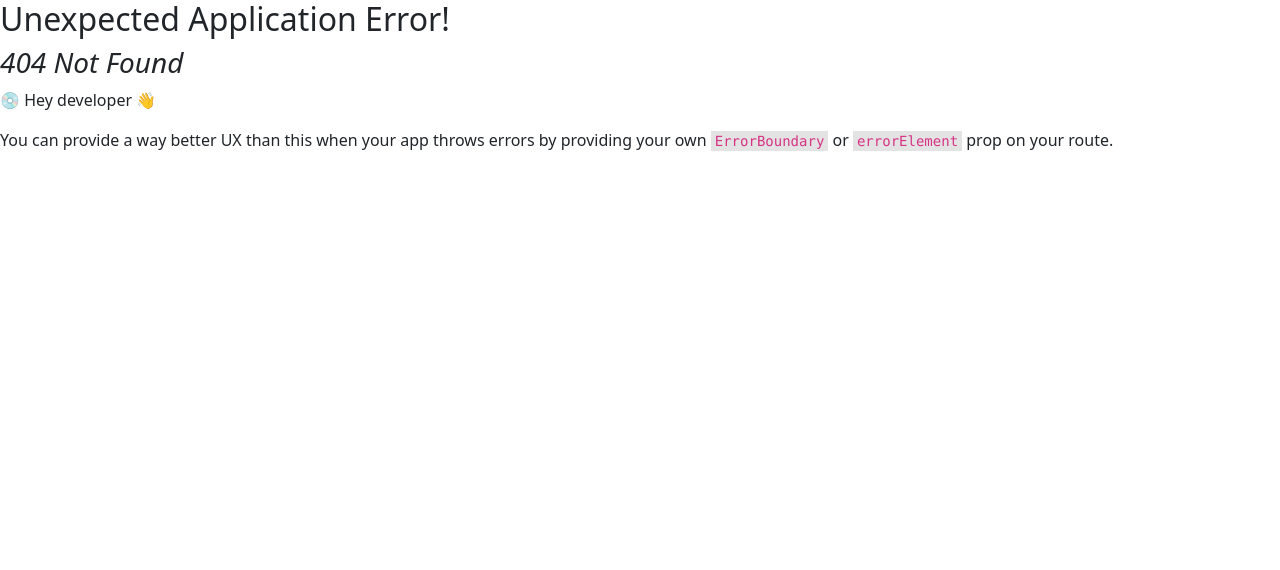
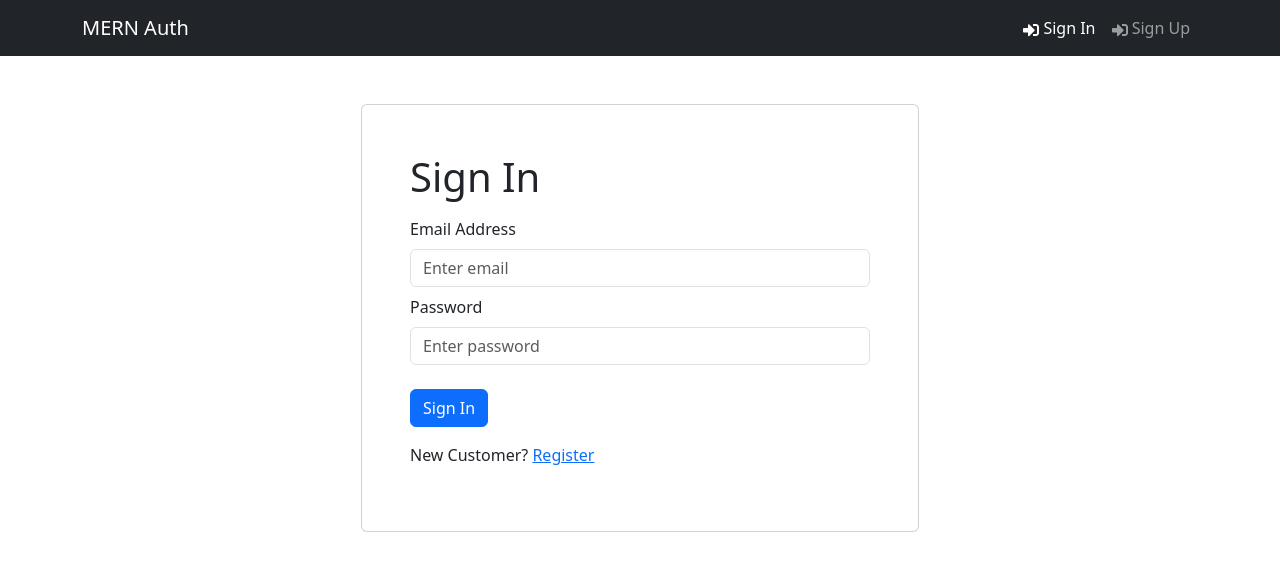
Before and after one commit to Anton-Vlad/mern-auth-2024, a React (Vite) app in the folder frontend/: page /login in a window 1280 px wide. Before the commit this address had no page. Shown: the top 570 px of the page. Built offline with nearby package versions, Linux system fonts and the light colour scheme.

Commit message:
Login Screen UI added

```diff
--- /dev/null
+++ b/frontend/src/components/FormContainer.jsx
@@ -0,0 +1,15 @@
+import { Container, Row, Col } from 'react-bootstrap';
+
+const FormContainer = ({ children }) => {
+  return (
+    <Container>
+      <Row className='justify-content-md-center mt-5'>
+        <Col xs={12} md={6} className='card p-5'>
+          {children}
+        </Col>
+      </Row>
+    </Container>
+  );
+};
+
+export default FormContainer;
--- a/frontend/src/main.jsx
+++ b/frontend/src/main.jsx
@@ -6,11 +6,13 @@
 import 'bootstrap/dist/css/bootstrap.min.css';
 import './index.css';
 import HomeScreen from './screens/HomeScreen.jsx';
+import LoginScreen from './screens/LoginScreen.jsx';
 
 const router = createBrowserRouter(
   createRoutesFromElements(
     <Route path='/' element={ <App /> }>
       <Route index={true} path='/' element={ <HomeScreen/> }/>
+      <Route path='/login' element={ <LoginScreen/> }/>
     </Route>
   )
 )
--- /dev/null
+++ b/frontend/src/screens/LoginScreen.jsx
@@ -0,0 +1,85 @@
+import { useState, useEffect } from 'react';
+import { Link, useNavigate } from 'react-router-dom';
+import { Form, Button, Row, Col } from 'react-bootstrap';
+import FormContainer from '../components/FormContainer';
+// import { useDispatch, useSelector } from 'react-redux';
+// import { useLoginMutation } from '../slices/usersApiSlice';
+// import { setCredentials } from '../slices/authSlice';
+// import { toast } from 'react-toastify';
+// import Loader from '../components/Loader';
+
+const LoginScreen = () => {
+  const [email, setEmail] = useState('');
+  const [password, setPassword] = useState('');
+
+//   const dispatch = useDispatch();
+  const navigate = useNavigate();
+
+//   const [login, { isLoading }] = useLoginMutation();
+
+//   const { userInfo } = useSelector((state) => state.auth);
+
+//   useEffect(() => {
+//     if (userInfo) {
+//       navigate('/');
+//     }
+//   }, [navigate, userInfo]);
+
+  const submitHandler = async (e) => {
+    e.preventDefault();
+    console.log('SUBMIT LOGIN')
+//     try {
+//       const res = await login({ email, password }).unwrap();
+//       dispatch(setCredentials({ ...res }));
+//       navigate('/');
+//     } catch (err) {
+//       toast.error(err?.data?.message || err.error);
+//     }
+  };
+
+  return (
+    <FormContainer>
+      <h1>Sign In</h1>
+
+      <Form >
+        <Form.Group className='my-2' controlId='email'>
+          <Form.Label>Email Address</Form.Label>
+          <Form.Control
+            type='email'
+            placeholder='Enter email'
+            value={email}
+            onChange={(e) => setEmail(e.target.value)}
+          ></Form.Control>
+        </Form.Group>
+
+        <Form.Group className='my-2' controlId='password'>
+          <Form.Label>Password</Form.Label>
+          <Form.Control
+            type='password'
+            placeholder='Enter password'
+            value={password}
+            onChange={(e) => setPassword(e.target.value)}
+          ></Form.Control>
+        </Form.Group>
+
+        <Button
+          type='submit'
+          variant='primary'
+          className='mt-3'
+        >
+          Sign In
+        </Button>
+      </Form>
+
+      {/* {isLoading && <Loader />} */}
+
+      <Row className='py-3'>
+        <Col>
+          New Customer? <Link to='/register'>Register</Link>
+        </Col>
+      </Row>
+    </FormContainer>
+  );
+};
+
+export default LoginScreen;
```
